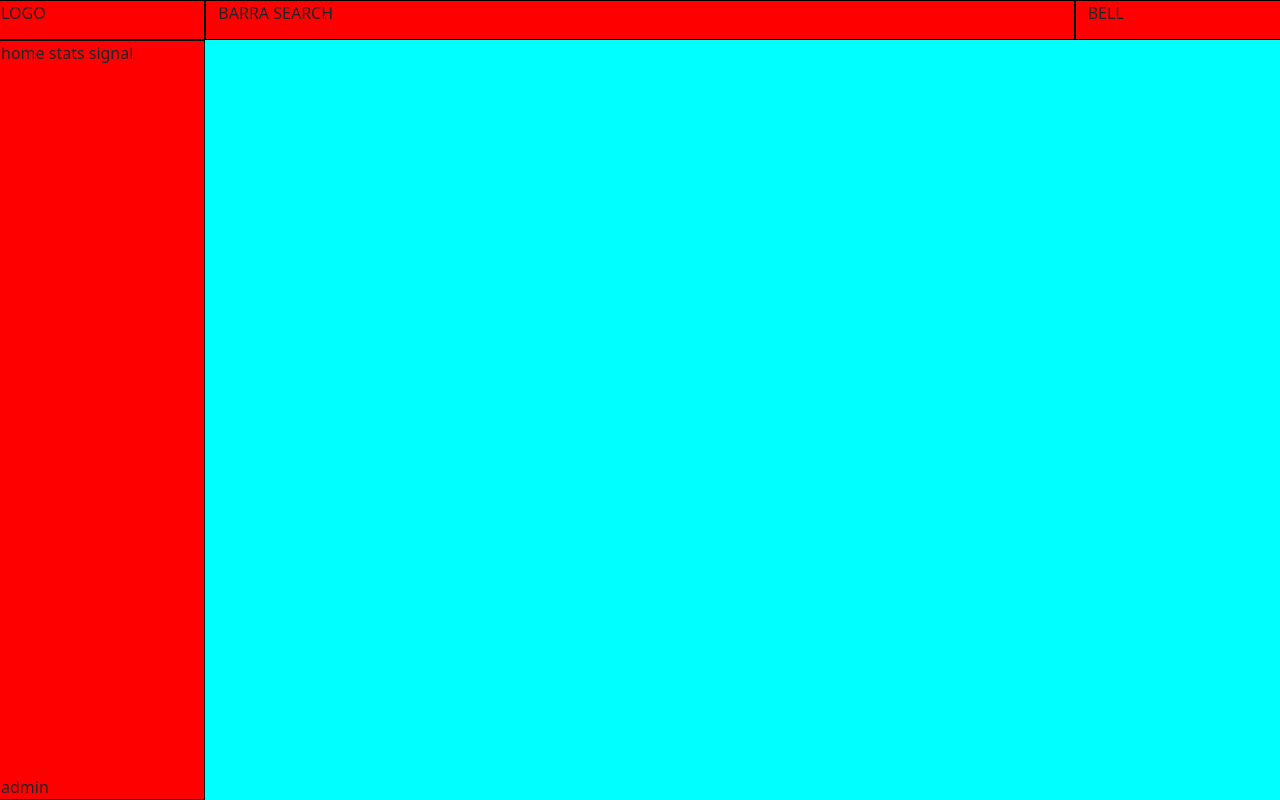
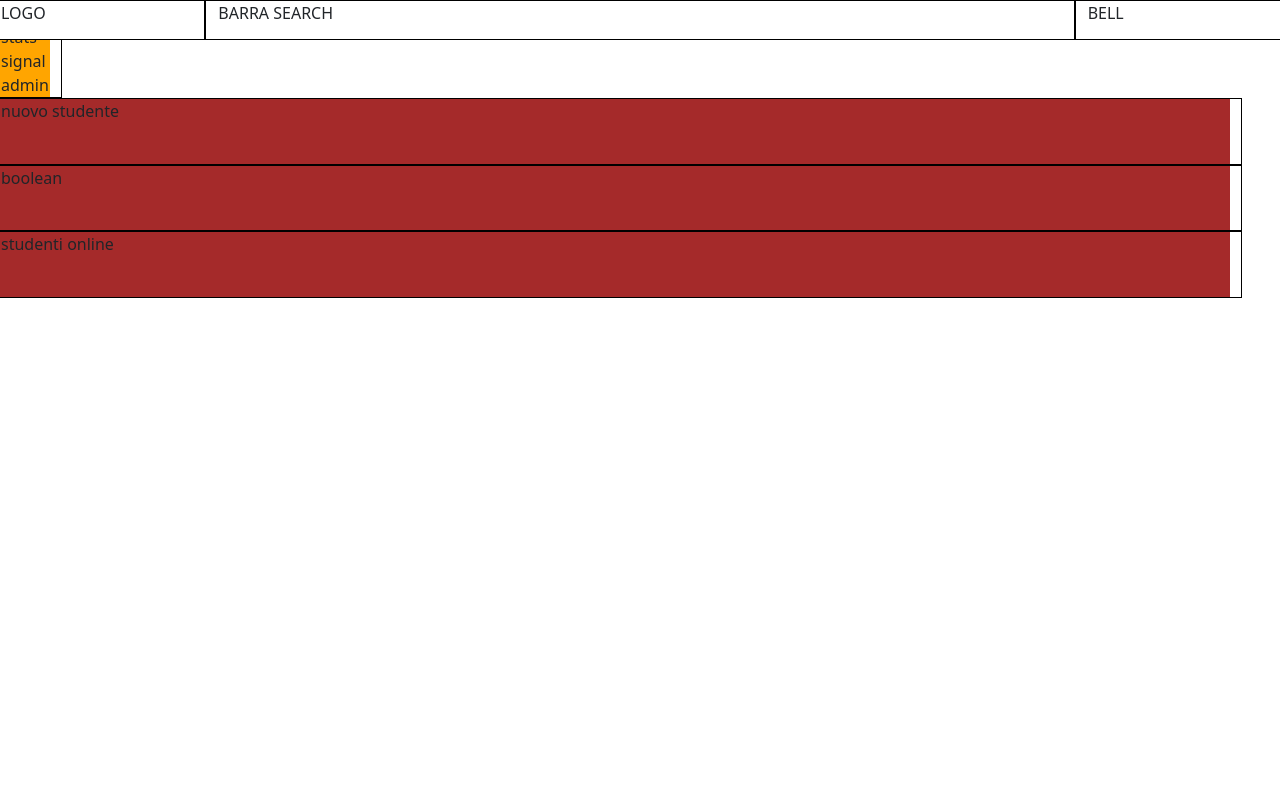
Before and after one commit to mirkettinho/html-css-bootstrap-dashboard, a plain HTML site: page index.html in a window 1280 px wide. Drawn offline with nearby package versions, Linux system fonts and the light colour scheme.

Commit message:
[add] per il tutor

```diff
--- a/css/style.css
+++ b/css/style.css
@@ -1,9 +1,14 @@
 /* DEBUG */
 [class^="col"]{
-  background-color: red;
+  /* background-color: red; */
   border: 1px solid black;
 }
 
+*{
+  padding: 0;
+  margin: 0;
+  box-sizing: border-box;
+}
 /* GENERAL */
 
 
@@ -14,10 +19,9 @@
 
 /* HEADER */
 header{
-  width: 100%;
-}
-.ps-col{
+  width: 100vw;
   height: 40px;
+  background-color: white;
 }
 
 
@@ -26,14 +30,20 @@ header{
 
 
 /* MAIN */
+main{
+  height: calc(100vh - 40px);
+}
 
-main{
-  height: calc(100vh - 40px) !important;
+#vertical-navigation-bar{
+  /* height: calc(100vh - 40px); */
+  width: 50px;
+  background-color: orange;
 }
 
 
-
-#vertical-navigation-bar{
-  height: calc(100vh - 40px);
-  background-color: aqua;
+#info-dashboard{
+  background-color: brown;
+  height: 200px;
+  width: 100vw;
+  width: calc(100vw - 50px);
 }
--- a/index.html
+++ b/index.html
@@ -14,23 +14,25 @@
   <!-- CSS -->
   <link rel="stylesheet" href="css/style.css">
 
-  <title>Document</title>
+  <title>Dashboard</title>
 
 </head>
 
 <body>
-  <header class="">
-    <div class="row bg-info">
 
-      <div class="col col-sm-2  col-lg-2 ps-col">
+  <!-- HEADER -->
+  <header class="position-fixed">
+    <div class="row  h-100">
+
+      <div class="col col-sm-2  col-lg-2">
         LOGO
       </div>
 
-      <div class="col col-sm-9 col-lg-8 ps-col">
+      <div class="col col-sm-9 col-lg-8">
         BARRA SEARCH
       </div>
 
-      <div class="col col-sm-1 col-lg-2 ps-col">
+      <div class="col col-sm-1 col-lg-2">
         BELL
       </div>
 
@@ -38,12 +40,13 @@
 
   </header>
 
-
+  <!-- MAIN -->
   <main>
+    <div class="d-flex">
+    <!-- VERTICAL NAV -->
     <section id="vertical-navigation-bar" class="">
-      <div class="row h-100">
-
-        <div class="col col-sm-2 d-flex flex-column justify-content-between">
+      <div class="row h-100 ">
+        <div class="col d-flex flex-column justify-content-between">
 
           <div class="ps-top-bar">
             home
@@ -59,6 +62,27 @@
 
       </div>
     </section>
+    </div>
+    <!-- INFO DASHBOARD -->
+    <section id="info-dashboard" class="">
+      <div class="row h-100  flex-column ">
+
+        <div class="col">
+          nuovo studente
+        </div>
+
+        <div class="col">
+          boolean
+        </div>
+
+        <div class="col">
+          studenti online
+        </div>
+      </div>
+    </section>
+
+
+
 
   </main>
 </body>
```
